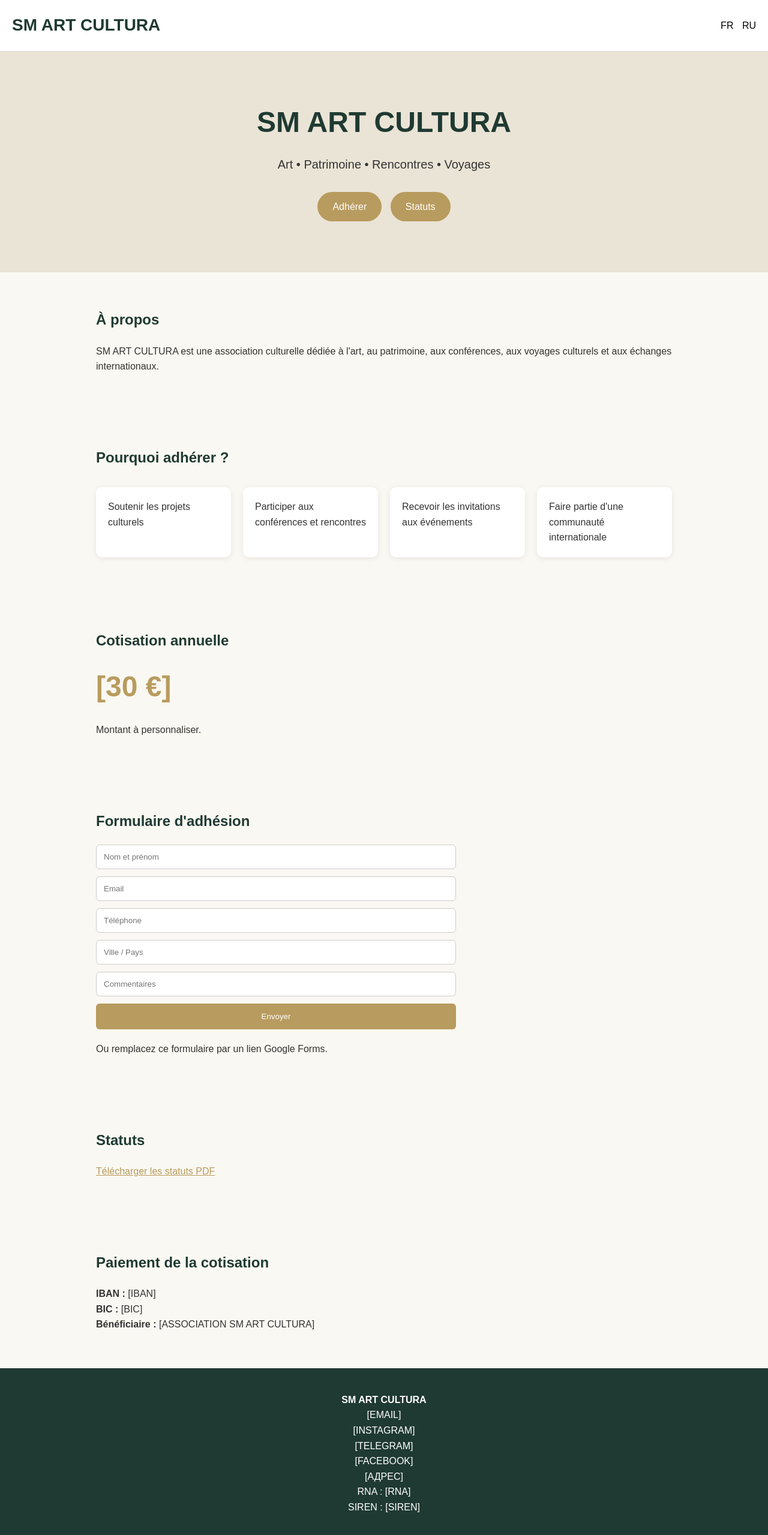
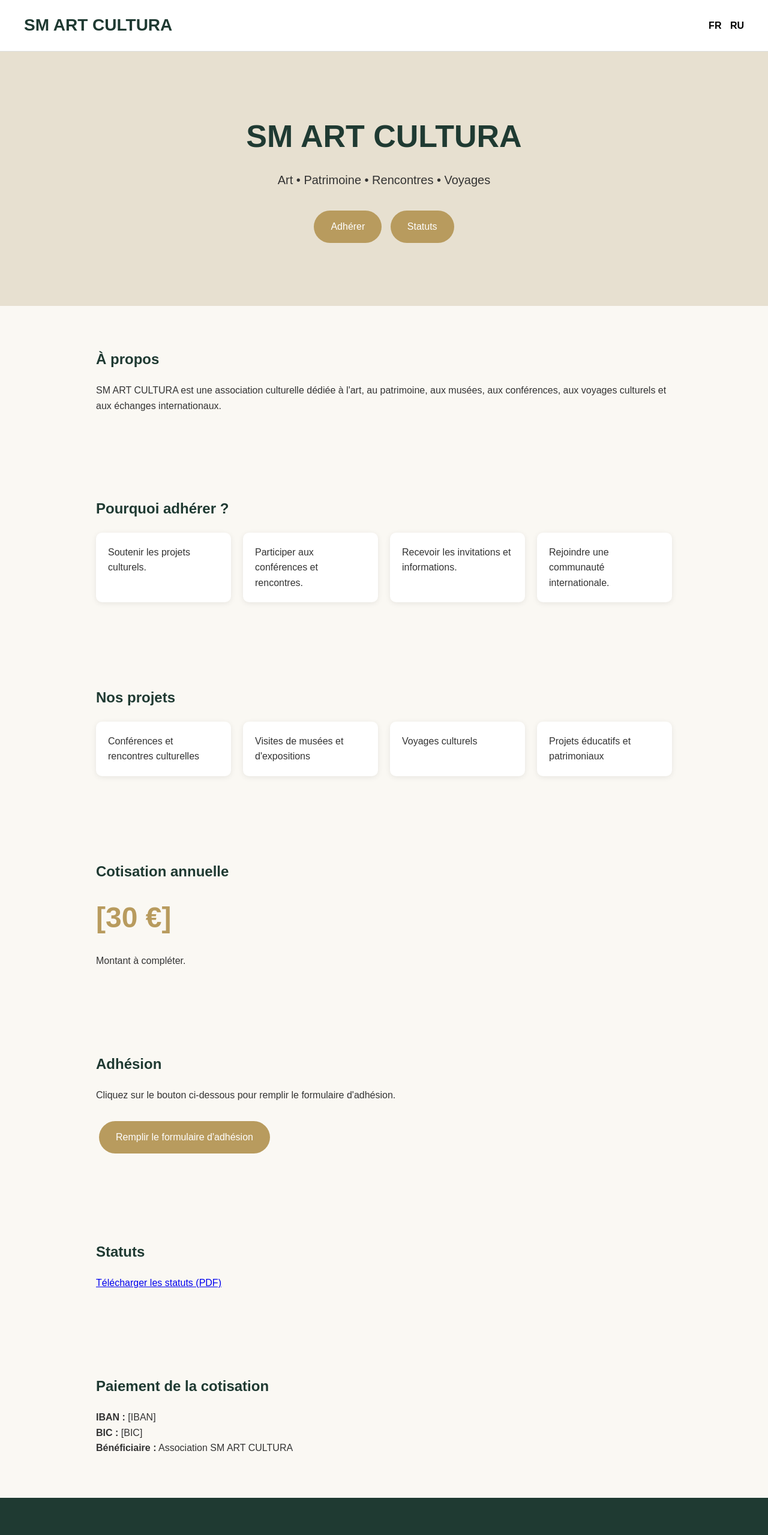
Before and after one commit to smartcultura/SMART-CULTURA, a plain HTML site: page index.html in a window 1280 px wide. Shown: the top 2559 px of the page at 60% size. Drawn offline with Linux system fonts and the light colour scheme.

Commit message:
Update index.html

```diff
--- a/index.html
+++ b/index.html
@@ -6,24 +6,29 @@
 <title>SM ART CULTURA</title>
 
 <style>
-*{margin:0;padding:0;box-sizing:border-box;}
+*{
+margin:0;
+padding:0;
+box-sizing:border-box;
+}
 
 body{
-font-family:Arial,Helvetica,sans-serif;
-background:#faf8f2;
+font-family:Arial, sans-serif;
+background:#faf8f3;
 color:#333;
 line-height:1.6;
 }
 
 header{
 background:#fff;
-padding:20px;
+padding:20px 40px;
+display:flex;
+justify-content:space-between;
+align-items:center;
 position:sticky;
 top:0;
 border-bottom:1px solid #ddd;
-display:flex;
-justify-content:space-between;
-align-items:center;
+z-index:1000;
 }
 
 .logo{
@@ -32,45 +37,46 @@ font-weight:bold;
 color:#1f3a32;
 }
 
-.lang button{
+.language button{
 background:none;
 border:none;
+cursor:pointer;
 font-size:16px;
-cursor:pointer;
 margin-left:10px;
+font-weight:bold;
 }
 
 .hero{
-background:#eae4d6;
-padding:80px 20px;
+background:#e7e0d0;
+padding:100px 20px;
 text-align:center;
 }
 
 .hero h1{
-font-size:48px;
+font-size:52px;
+color:#1f3a32;
 margin-bottom:15px;
-color:#1f3a32;
 }
 
 .hero p{
 font-size:20px;
-margin-bottom:25px;
+margin-bottom:30px;
 }
 
 .btn{
 display:inline-block;
-padding:12px 25px;
 background:#b89b5e;
 color:white;
+padding:14px 28px;
+border-radius:30px;
 text-decoration:none;
-border-radius:30px;
 margin:5px;
 }
 
 .container{
 max-width:1000px;
 margin:auto;
-padding:60px 20px;
+padding:70px 20px;
 }
 
 h2{
@@ -82,7 +88,7 @@ color:#1f3a32;
 display:grid;
 grid-template-columns:repeat(auto-fit,minmax(220px,1fr));
 gap:20px;
-margin-top:30px;
+margin-top:20px;
 }
 
 .card{
@@ -94,45 +100,36 @@ box-shadow:0 2px 10px rgba(0,0,0,.08);
 
 .price{
 font-size:48px;
+font-weight:bold;
 color:#b89b5e;
-font-weight:bold;
 margin:20px 0;
-}
-
-form{
-display:grid;
-gap:12px;
-max-width:600px;
-}
-
-input{
-padding:12px;
-border:1px solid #ccc;
-border-radius:6px;
-}
-
-.submit{
-background:#b89b5e;
-color:white;
-border:none;
-padding:14px;
-border-radius:6px;
-cursor:pointer;
 }
 
 footer{
 background:#1f3a32;
 color:white;
-padding:40px 20px;
 text-align:center;
+padding:50px 20px;
+}
+
+footer p{
+margin:8px 0;
 }
 
 .hidden{
 display:none;
 }
 
-a{
-color:#b89b5e;
+@media(max-width:768px){
+
+.hero h1{
+font-size:38px;
+}
+
+.hero p{
+font-size:18px;
+}
+
 }
 </style>
 </head>
@@ -142,13 +139,13 @@ color:#b89b5e;
 <header>
 <div class="logo">SM ART CULTURA</div>
 
-<div class="lang">
+<div class="language">
 <button onclick="showLang('fr')">FR</button>
 <button onclick="showLang('ru')">RU</button>
 </div>
 </header>
 
-<!-- FR -->
+<!-- FRENCH VERSION -->
 
 <div id="fr">
 
@@ -157,7 +154,10 @@ color:#b89b5e;
 <p>Art • Patrimoine • Rencontres • Voyages</p>
 
 <a class="btn" href="#adhesion-fr">Adhérer</a>
-<a class="btn" href="[LIEN_PDF_STATUTS]">Statuts</a>
+
+<a class="btn" href="[LIEN_PDF_STATUTS]">
+Statuts
+</a>
 </section>
 
 <div class="container">
@@ -166,7 +166,8 @@ color:#b89b5e;
 
 <p>
 SM ART CULTURA est une association culturelle dédiée à l'art,
-au patrimoine, aux conférences, aux voyages culturels et aux échanges internationaux.
+au patrimoine, aux musées, aux conférences, aux voyages culturels
+et aux échanges internationaux.
 </p>
 
 </div>
@@ -178,22 +179,49 @@ au patrimoine, aux conférences, aux voyages culturels et aux échanges internat
 <div class="cards">
 
 <div class="card">
-Soutenir les projets culturels
+Soutenir les projets culturels.
 </div>
 
 <div class="card">
-Participer aux conférences et rencontres
+Participer aux conférences et rencontres.
 </div>
 
 <div class="card">
-Recevoir les invitations aux événements
+Recevoir les invitations et informations.
 </div>
 
 <div class="card">
-Faire partie d'une communauté internationale
+Rejoindre une communauté internationale.
 </div>
 
 </div>
+
+</div>
+
+<div class="container">
+
+<h2>Nos projets</h2>
+
+<div class="cards">
+
+<div class="card">
+Conférences et rencontres culturelles
+</div>
+
+<div class="card">
+Visites de musées et d'expositions
+</div>
+
+<div class="card">
+Voyages culturels
+</div>
+
+<div class="card">
+Projets éducatifs et patrimoniaux
+</div>
+
+</div>
+
 </div>
 
 <div class="container">
@@ -202,26 +230,27 @@ Faire partie d'une communauté internationale
 
 <div class="price">[30 €]</div>
 
-<p>Montant à personnaliser.</p>
+<p>
+Montant à compléter.
+</p>
 
 </div>
 
 <div class="container" id="adhesion-fr">
 
-<h2>Formulaire d'adhésion</h2>
+<h2>Adhésion</h2>
 
-<form>
-<input placeholder="Nom et prénom">
-<input type="email" placeholder="Email">
-<input placeholder="Téléphone">
-<input placeholder="Ville / Pays">
-<input placeholder="Commentaires">
-<button class="submit">Envoyer</button>
-</form>
+<p>
+Cliquez sur le bouton ci-dessous pour remplir le formulaire d'adhésion.
+</p>
 
-<p style="margin-top:20px;">
-Ou remplacez ce formulaire par un lien Google Forms.
-</p>
+<br>
+
+<a class="btn"
+href="https://docs.google.com/forms/d/e/1FAIpQLSezf20RgkNn3m-Ag70jXOXscJhAzrLxH7dvcWDvjzCcfjFyEg/viewform?usp=header"
+target="_blank">
+Remplir le formulaire d'adhésion
+</a>
 
 </div>
 
@@ -229,11 +258,9 @@ Ou remplacez ce formulaire par un lien Google Forms.
 
 <h2>Statuts</h2>
 
-<p>
 <a href="[LIEN_PDF_STATUTS]">
-Télécharger les statuts PDF
+Télécharger les statuts (PDF)
 </a>
-</p>
 
 </div>
 
@@ -243,13 +270,13 @@ Télécharger les statuts PDF
 
 <p><strong>IBAN :</strong> [IBAN]</p>
 <p><strong>BIC :</strong> [BIC]</p>
-<p><strong>Bénéficiaire :</strong> [ASSOCIATION SM ART CULTURA]</p>
+<p><strong>Bénéficiaire :</strong> Association SM ART CULTURA</p>
 
 </div>
 
 </div>
 
-<!-- RU -->
+<!-- RUSSIAN VERSION -->
 
 <div id="ru" class="hidden">
 
@@ -258,7 +285,10 @@ Télécharger les statuts PDF
 <p>Искусство • Наследие • Встречи • Путешествия</p>
 
 <a class="btn" href="#adhesion-ru">Вступить</a>
-<a class="btn" href="[LIEN_PDF_STATUTS]">Устав</a>
+
+<a class="btn" href="[LIEN_PDF_STATUTS]">
+Устав
+</a>
 </section>
 
 <div class="container">
@@ -266,9 +296,9 @@ Télécharger les statuts PDF
 <h2>О нас</h2>
 
 <p>
-SM ART CULTURA — культурная ассоциация для людей,
-которым близки искусство, музеи, архитектура,
-культурное наследие и путешествия.
+SM ART CULTURA — культурная ассоциация,
+объединяющая людей, увлечённых искусством,
+музеями, архитектурой, наследием и культурным обменом.
 </p>
 
 </div>
@@ -280,19 +310,45 @@ SM ART CULTURA — культурная ассоциация для людей,
 <div class="cards">
 
 <div class="card">
-Поддерживать культурные проекты
+Поддерживать культурные проекты.
 </div>
 
 <div class="card">
-Участвовать в лекциях и встречах
+Участвовать в лекциях и встречах.
 </div>
 
 <div class="card">
-Получать приглашения на мероприятия
+Получать приглашения и новости.
 </div>
 
 <div class="card">
-Стать частью международного сообщества
+Стать частью международного сообщества.
+</div>
+
+</div>
+
+</div>
+
+<div class="container">
+
+<h2>Наши проекты</h2>
+
+<div class="cards">
+
+<div class="card">
+Лекции и встречи
+</div>
+
+<div class="card">
+Посещение музеев и выставок
+</div>
+
+<div class="card">
+Культурные путешествия
+</div>
+
+<div class="card">
+Образовательные проекты
 </div>
 
 </div>
@@ -309,20 +365,19 @@ SM ART CULTURA — культурная ассоциация для людей,
 
 <div class="container" id="adhesion-ru">
 
-<h2>Форма вступления</h2>
+<h2>Вступление в ассоциацию</h2>
 
-<form>
-<input placeholder="Имя и фамилия">
-<input type="email" placeholder="E-mail">
-<input placeholder="Телефон">
-<input placeholder="Город / Страна">
-<input placeholder="Комментарий">
-<button class="submit">Отправить</button>
-</form>
+<p>
+Для вступления заполните анкету:
+</p>
 
-<p style="margin-top:20px;">
-Можно заменить на Google Forms.
-</p>
+<br>
+
+<a class="btn"
+href="https://docs.google.com/forms/d/e/1FAIpQLSezf20RgkNn3m-Ag70jXOXscJhAzrLxH7dvcWDvjzCcfjFyEg/viewform?usp=header"
+target="_blank">
+Заполнить анкету
+</a>
 
 </div>
 
@@ -330,11 +385,9 @@ SM ART CULTURA — культурная ассоциация для людей,
 
 <h2>Устав</h2>
 
-<p>
 <a href="[LIEN_PDF_STATUTS]">
 Скачать PDF
 </a>
-</p>
 
 </div>
 
@@ -344,7 +397,7 @@ SM ART CULTURA — культурная ассоциация для людей,
 
 <p><strong>IBAN:</strong> [IBAN]</p>
 <p><strong>BIC:</strong> [BIC]</p>
-<p><strong>Получатель:</strong> [ASSOCIATION SM ART CULTURA]</p>
+<p><strong>Получатель:</strong> Association SM ART CULTURA</p>
 
 </div>
 
@@ -358,9 +411,9 @@ SM ART CULTURA — культурная ассоциация для людей,
 
 <p>[INSTAGRAM]</p>
 
+<p>[FACEBOOK]</p>
+
 <p>[TELEGRAM]</p>
-
-<p>[FACEBOOK]</p>
 
 <p>[АДРЕС]</p>
 
@@ -371,16 +424,11 @@ SM ART CULTURA — культурная ассоциация для людей,
 </footer>
 
 <script>
-
 function showLang(lang){
-
 document.getElementById('fr').classList.add('hidden');
 document.getElementById('ru').classList.add('hidden');
-
 document.getElementById(lang).classList.remove('hidden');
-
 }
-
 </script>
 
 </body>
```
